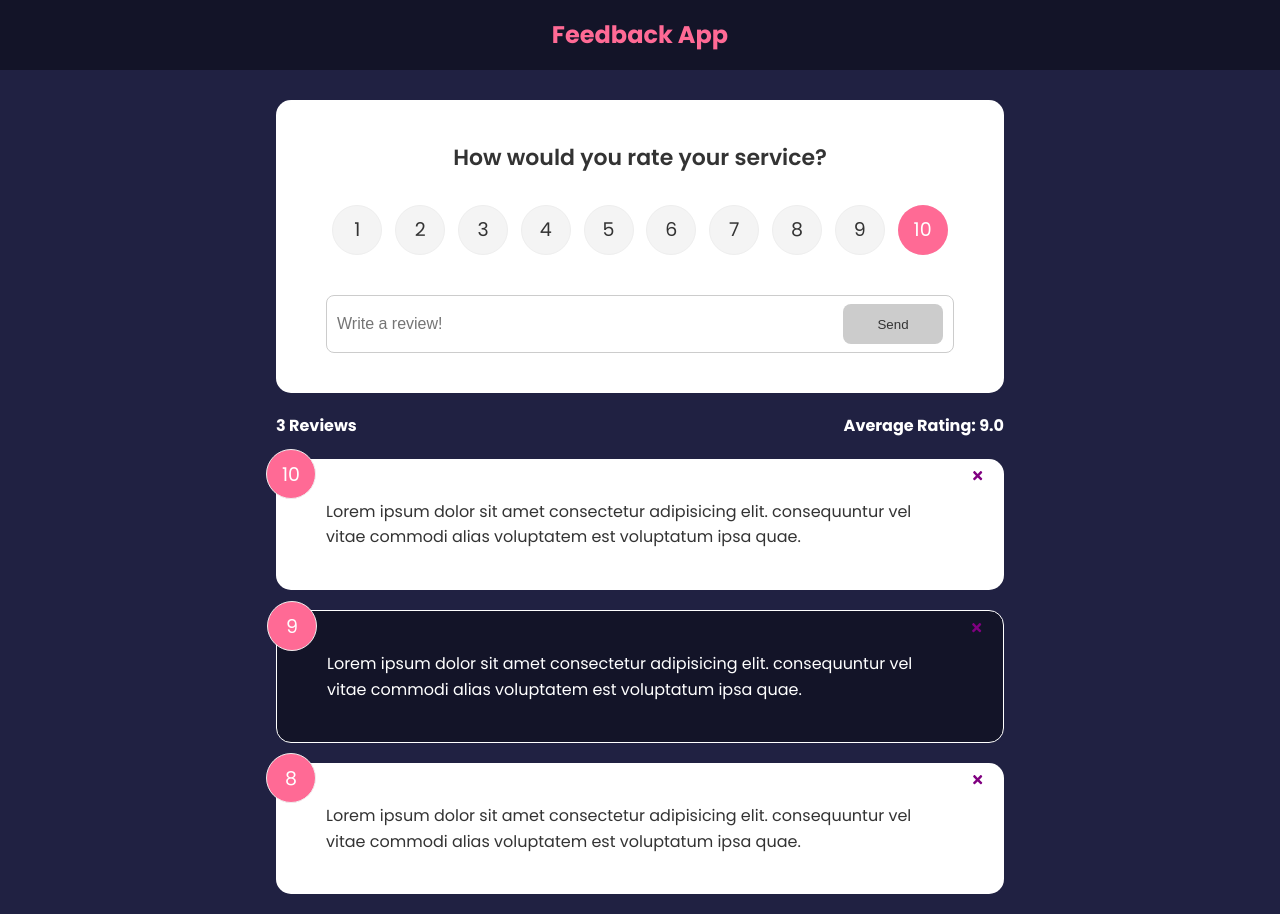
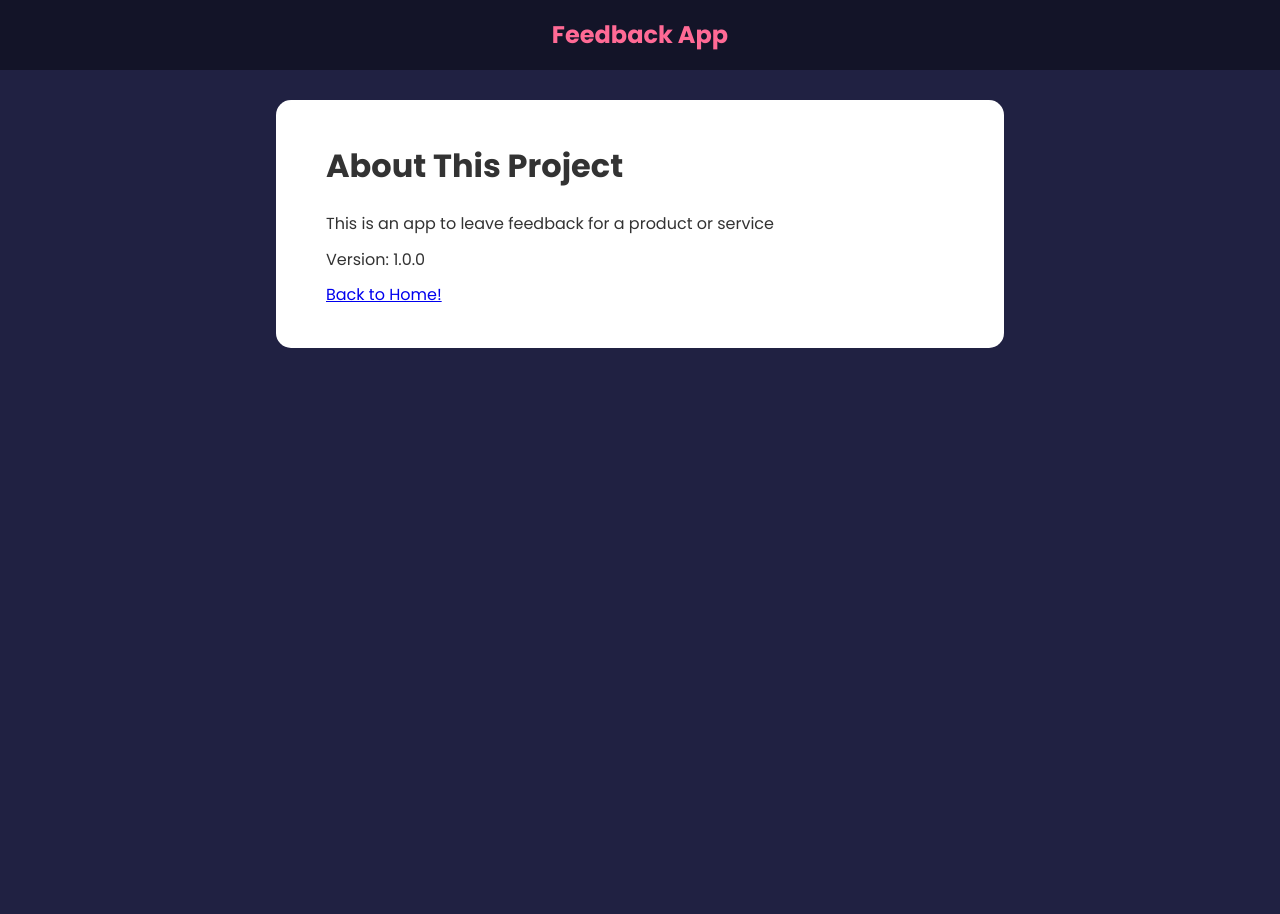
Before and after one commit to stone-com/feedback-app-react, a React (Create React App) app: page /about in a window 1280 px wide. After the commit the page ends 800 px from the top, so only its background shows below. Built offline with nearby package versions, Linux system fonts and the light colour scheme.

Commit message:
implemented react router to a simple about page

```diff
--- a/package.json
+++ b/package.json
@@ -9,6 +9,7 @@
     "react": "^18.2.0",
     "react-dom": "^18.2.0",
     "react-icons": "^4.6.0",
+    "react-router-dom": "^6.4.3",
     "react-scripts": "5.0.1",
     "uuid": "^9.0.0",
     "web-vitals": "^2.1.4"
--- a/src/App.js
+++ b/src/App.js
@@ -1,10 +1,12 @@
 import { useState } from 'react';
 import { v4 as uuidv4 } from 'uuid';
+import { BrowserRouter as Router, Route, Routes } from 'react-router-dom';
 import Header from './components/Header';
 import FeedbackData from './data/feedbackData';
 import FeedbackList from './components/FeedbackList';
 import FeedbackStats from './components/FeedbackStats';
 import FeedbackForm from './components/FeedbackForm';
+import AboutPage from './pages/AboutPage';
 
 const App = () => {
   const [feedback, setFeedback] = useState(FeedbackData);
@@ -21,14 +23,28 @@
     setFeedback([newFeedback, ...feedback]);
   };
   return (
-    <>
+    <Router>
       <Header />
       <div className='container'>
-        <FeedbackForm handleAdd={addFeedback} />
-        <FeedbackStats feedback={feedback} />
-        <FeedbackList feedback={feedback} handleDelete={deleteFeedback} />
+        <Routes>
+          <Route
+            exact
+            path='/'
+            element={
+              <>
+                <FeedbackForm handleAdd={addFeedback} />
+                <FeedbackStats feedback={feedback} />
+                <FeedbackList
+                  feedback={feedback}
+                  handleDelete={deleteFeedback}
+                />
+              </>
+            }
+          />
+          <Route path='/about' element={<AboutPage />} />
+        </Routes>
       </div>
-    </>
+    </Router>
   );
 };
 
--- /dev/null
+++ b/src/pages/AboutPage.jsx
@@ -0,0 +1,18 @@
+import Card from '../components/shared/Card';
+
+const AboutPage = () => {
+  return (
+    <Card>
+      <div className='about'>
+        <h1>About This Project</h1>
+        <p>This is an app to leave feedback for a product or service</p>
+        <p>Version: 1.0.0</p>
+      </div>
+      <p>
+        <a href='/'>Back to Home!</a>
+      </p>
+    </Card>
+  );
+};
+
+export default AboutPage;
```
Also changed, not shown: 1 other file (tests, documents, lock files or other folders).
